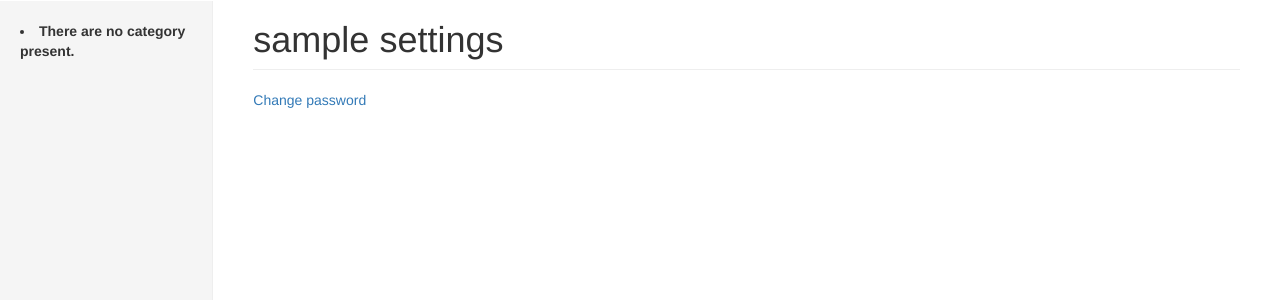
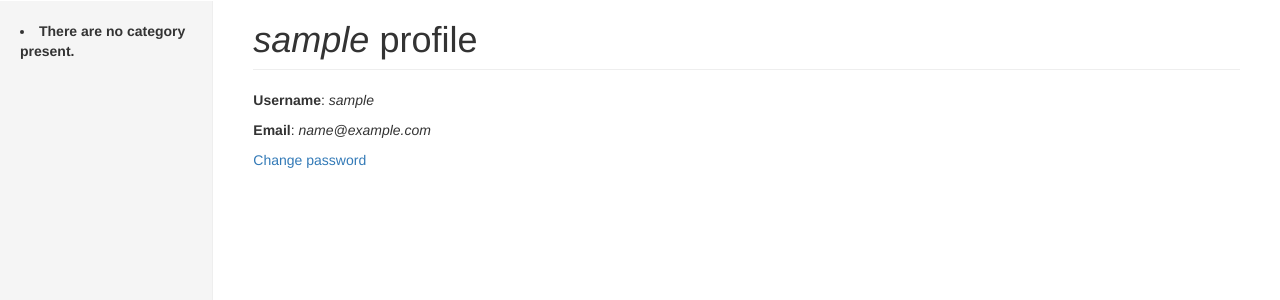
Before and after one commit to pavdmyt/django_rango, a Django app: page /accounts/user/settings/ in a window 1280 px wide. Shown: the part 50-350 px from the top of the page. Run offline with Django 3.2, Linux system fonts and the light colour scheme; the visitor is signed in with stand-in values (Sample User, id 1); data that the repository does not hold is empty; some libraries are stand-ins or nearby versions.

Commit message:
16.3 Create and View Profiles.

```diff
--- a/django_rango/urls.py
+++ b/django_rango/urls.py
@@ -9,7 +9,7 @@ from registration.backends.simple.views import RegistrationView
 
 class MyRegistrationView(RegistrationView):
     def get_success_url(self, request, user):
-        return '/rango/'
+        return '/rango/add_profile/'
 
 
 urlpatterns = patterns('',
--- a/rango/urls.py
+++ b/rango/urls.py
@@ -16,4 +16,6 @@ urlpatterns = patterns('',
             views.category, name='category'),
 
         url(r'^goto/$', views.track_url, name='goto'),
+
+        url(r'^add_profile/$', views.register_profile, name='reg_profile')
         )
--- a/rango/views.py
+++ b/rango/views.py
@@ -159,7 +159,16 @@ def add_page(request, category_name_slug):
 
 @login_required
 def user_settings(request):
-    return render(request, 'registration/user_settings.html', {})
+    context = {}
+
+    try:
+        profile = UserProfile.objects.get(user=request.user._wrapped)
+    except UserProfile.DoesNotExist:
+        pass
+    else:
+        context['profile'] = profile
+
+    return render(request, 'registration/user_settings.html', context)
 
 
 def track_url(request):
@@ -176,3 +185,21 @@ def track_url(request):
             return HttpResponseRedirect(page.url)
         else:
             return HttpResponseRedirect('/rango/')
+
+
+@login_required
+def register_profile(request):
+    if request.method == 'POST':
+        form = UserProfileForm(request.POST, request.FILES)
+
+        if form.is_valid():
+            profile = form.save(commit=False)
+            profile.user = request.user._wrapped
+            profile.save()
+            return HttpResponseRedirect('/rango/')
+        else:
+            print(form.errors)
+    else:
+        form = UserProfileForm()
+
+    return render(request, 'rango/profile_registration.html', {'form': form})
--- a/templates/registration/user_settings.html
+++ b/templates/registration/user_settings.html
@@ -1,7 +1,23 @@
 {% extends "base.html" %}
+
+{% block title %}{{ user.username }} info{% endblock %}
 
 
 {% block body_block %}
-  <h1 class="page-header">{{ user.username }} settings</h1>
+  <h1 class="page-header"><i>{{ user.username }}</i> profile</h1>
+  <p><strong>Username</strong>: <i>{{ user.username }}</i></p>
+  <p><strong>Email</strong>: <i>{{ user.email }}</i></p>
+
+  {% if profile.website %}
+    <p><strong>Website</strong>: <i>{{ profile.website }}</i></p>
+  {% endif %}
+
+  {% if profile.picture %}
+    <p><strong>Profile picture</strong>:</p>
+    <img src="/media/{{ profile.picture.name }}" alt="pic" style="width:100px;height:100px" class="img-rounded">
+  <br />
+  <br />
+  {% endif %}
+
   <a href="/accounts/password/change/">Change password</a>
 {% endblock %}
```
Also changed, not shown: templates/rango/profile_registration.html (added, +35 -0 lines).
